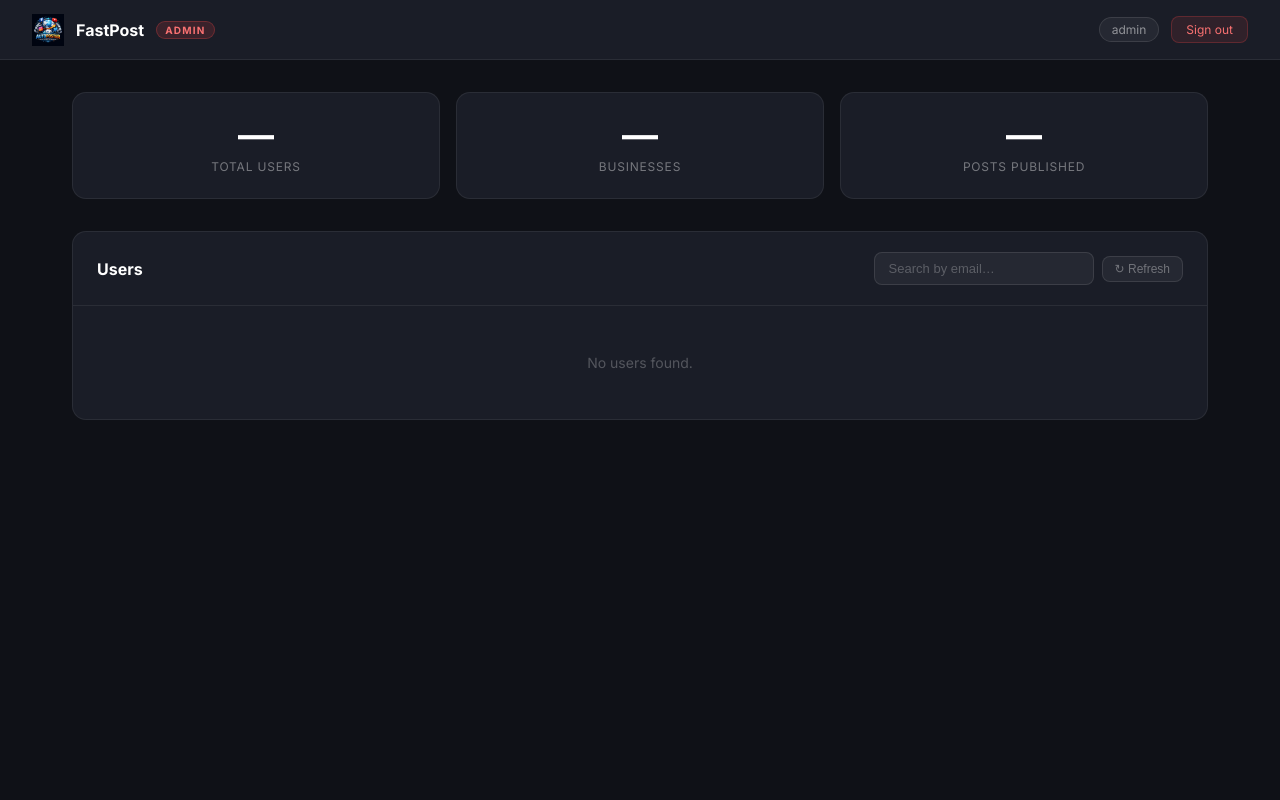
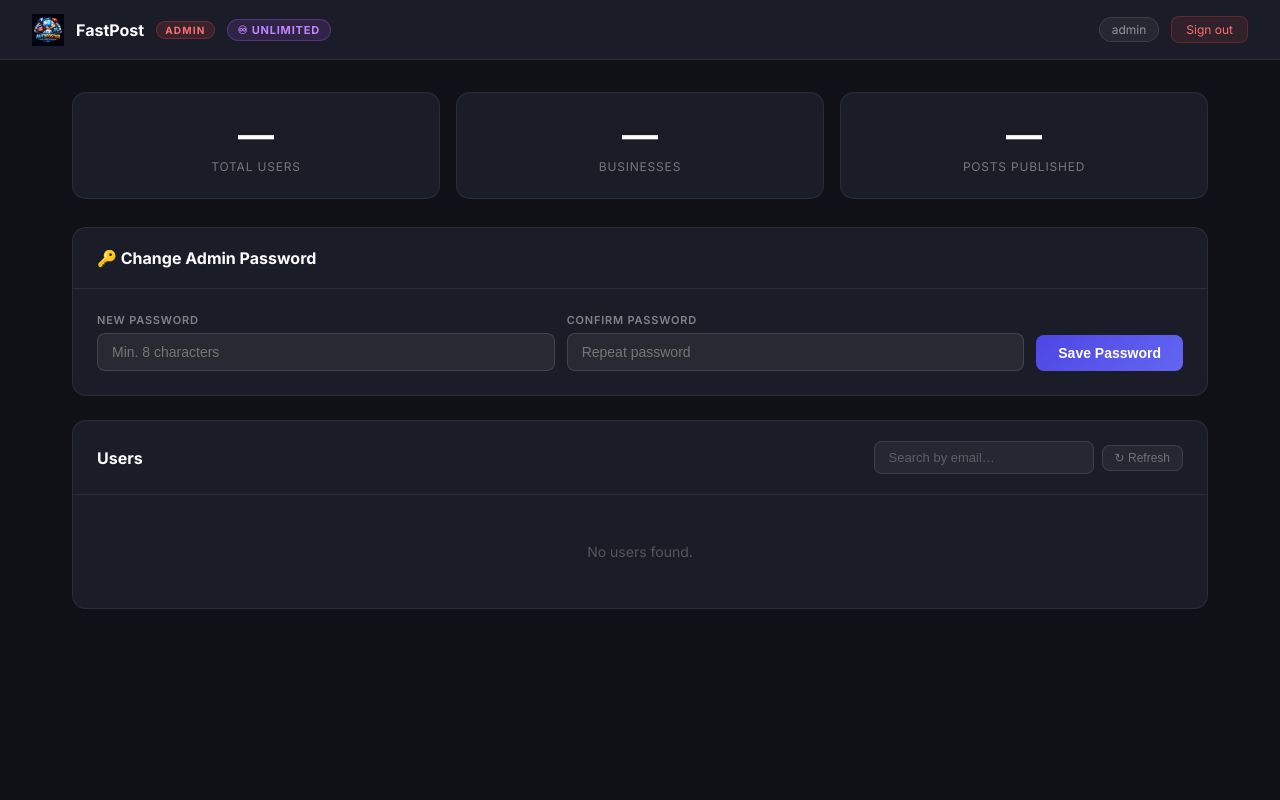
Before and after one commit to customerservice-prog/fast-post-socialv3, a Flask app: template backend/templates/admin.html in a window 1280 px wide. Run offline with Flask 3, Linux system fonts and the light colour scheme; the template is opened without the code that fills it, so the values that code supplies are empty.

Commit message:
Admin: add change-password section to dashboard + unlimited badge

```diff
--- a/backend/templates/admin.html
+++ b/backend/templates/admin.html
@@ -26,139 +26,90 @@
   .admin-topbar-logo { width: 32px; height: 32px; }
   .admin-topbar-title { font-size: 16px; font-weight: 700; color: #fff; }
   .admin-badge-small {
-    font-size: 10px;
-    font-weight: 700;
-    letter-spacing: 1.2px;
-    text-transform: uppercase;
-    background: rgba(239,68,68,0.15);
-    border: 1px solid rgba(239,68,68,0.3);
-    color: #f87171;
-    padding: 2px 8px;
-    border-radius: 12px;
+    font-size: 10px; font-weight: 700; letter-spacing: 1.2px; text-transform: uppercase;
+    background: rgba(239,68,68,0.15); border: 1px solid rgba(239,68,68,0.3); color: #f87171;
+    padding: 2px 8px; border-radius: 12px;
   }
   .admin-topbar-right { display: flex; align-items: center; gap: 12px; }
   .admin-user-pill {
-    font-size: 12px;
-    color: rgba(255,255,255,0.5);
-    background: rgba(255,255,255,0.05);
-    border: 1px solid rgba(255,255,255,0.1);
-    padding: 4px 12px;
-    border-radius: 20px;
+    font-size: 12px; color: rgba(255,255,255,0.5);
+    background: rgba(255,255,255,0.05); border: 1px solid rgba(255,255,255,0.1);
+    padding: 4px 12px; border-radius: 20px;
   }
   .btn-logout {
-    font-size: 12px;
-    color: #f87171;
-    background: rgba(239,68,68,0.1);
-    border: 1px solid rgba(239,68,68,0.25);
-    padding: 5px 14px;
-    border-radius: 8px;
-    cursor: pointer;
-    text-decoration: none;
-    transition: background 0.2s;
+    font-size: 12px; color: #f87171; background: rgba(239,68,68,0.1);
+    border: 1px solid rgba(239,68,68,0.25); padding: 5px 14px; border-radius: 8px;
+    cursor: pointer; text-decoration: none; transition: background 0.2s;
   }
   .btn-logout:hover { background: rgba(239,68,68,0.2); }
-
-  /* ── Main body ── */
   .admin-body { padding: 32px; max-width: 1200px; margin: 0 auto; }
 
   /* ── Stats ── */
   .admin-stats-grid {
-    display: grid;
-    grid-template-columns: repeat(auto-fit, minmax(180px, 1fr));
-    gap: 16px;
-    margin-bottom: 32px;
+    display: grid; grid-template-columns: repeat(auto-fit, minmax(180px, 1fr));
+    gap: 16px; margin-bottom: 28px;
   }
   .admin-stat-card {
-    background: #1a1d27;
-    border: 1px solid rgba(255,255,255,0.07);
-    border-radius: 14px;
-    padding: 24px 20px;
-    text-align: center;
+    background: #1a1d27; border: 1px solid rgba(255,255,255,0.07);
+    border-radius: 14px; padding: 24px 20px; text-align: center;
   }
-  .admin-stat-num {
-    font-size: 36px;
-    font-weight: 800;
-    color: #fff;
-    line-height: 1;
+  .admin-stat-num { font-size: 36px; font-weight: 800; color: #fff; line-height: 1; }
+  .admin-stat-label { font-size: 12px; color: rgba(255,255,255,0.4); text-transform: uppercase; letter-spacing: 0.8px; margin-top: 6px; }
+
+  /* ── Sections ── */
+  .admin-section {
+    background: #1a1d27; border: 1px solid rgba(255,255,255,0.07);
+    border-radius: 14px; overflow: hidden; margin-bottom: 24px;
   }
-  .admin-stat-label {
-    font-size: 12px;
-    color: rgba(255,255,255,0.4);
-    text-transform: uppercase;
-    letter-spacing: 0.8px;
-    margin-top: 6px;
+  .admin-section-header {
+    padding: 20px 24px; border-bottom: 1px solid rgba(255,255,255,0.07);
+    display: flex; align-items: center; justify-content: space-between; flex-wrap: wrap; gap: 12px;
   }
+  .admin-section-header h2 { font-size: 16px; font-weight: 700; color: #fff; margin: 0; }
+
+  /* ── Change-password card ── */
+  .pw-card { padding: 24px; }
+  .pw-row { display: flex; gap: 12px; align-items: flex-end; flex-wrap: wrap; }
+  .pw-group { display: flex; flex-direction: column; gap: 6px; flex: 1; min-width: 200px; }
+  .pw-group label { font-size: 11px; font-weight: 600; color: rgba(255,255,255,0.45); text-transform: uppercase; letter-spacing: 0.8px; }
+  .pw-input {
+    padding: 10px 14px; background: rgba(255,255,255,0.06); border: 1px solid rgba(255,255,255,0.12);
+    border-radius: 8px; color: #fff; font-size: 14px; outline: none; transition: border-color 0.2s;
+  }
+  .pw-input:focus { border-color: rgba(99,102,241,0.5); }
+  .btn-pw-save {
+    padding: 10px 22px; background: linear-gradient(135deg,#4f46e5,#6366f1);
+    color: #fff; border: none; border-radius: 8px; font-size: 14px; font-weight: 700;
+    cursor: pointer; white-space: nowrap; transition: opacity 0.2s;
+  }
+  .btn-pw-save:disabled { opacity: 0.5; cursor: not-allowed; }
+  .pw-msg { font-size: 13px; margin-top: 10px; padding: 8px 12px; border-radius: 7px; display: none; }
+  .pw-msg.ok  { background: rgba(16,185,129,0.12); border: 1px solid rgba(16,185,129,0.25); color: #6ee7b7; }
+  .pw-msg.err { background: rgba(239,68,68,0.12);  border: 1px solid rgba(239,68,68,0.25);  color: #fca5a5; }
 
   /* ── Users table ── */
-  .admin-section {
-    background: #1a1d27;
-    border: 1px solid rgba(255,255,255,0.07);
-    border-radius: 14px;
-    overflow: hidden;
-  }
-  .admin-section-header {
-    padding: 20px 24px;
-    border-bottom: 1px solid rgba(255,255,255,0.07);
-    display: flex;
-    align-items: center;
-    justify-content: space-between;
-    flex-wrap: wrap;
-    gap: 12px;
-  }
-  .admin-section-header h2 {
-    font-size: 16px;
-    font-weight: 700;
-    color: #fff;
-    margin: 0;
-  }
   .admin-search {
-    padding: 8px 14px;
-    background: rgba(255,255,255,0.05);
-    border: 1px solid rgba(255,255,255,0.1);
-    border-radius: 8px;
-    color: #fff;
-    font-size: 13px;
-    outline: none;
-    width: 220px;
-    transition: border-color 0.2s;
+    padding: 8px 14px; background: rgba(255,255,255,0.05); border: 1px solid rgba(255,255,255,0.1);
+    border-radius: 8px; color: #fff; font-size: 13px; outline: none; width: 220px; transition: border-color 0.2s;
   }
   .admin-search:focus { border-color: rgba(99,102,241,0.5); }
   .admin-search::placeholder { color: rgba(255,255,255,0.25); }
-
-  table.admin-table {
-    width: 100%;
-    border-collapse: collapse;
-    font-size: 13px;
-  }
+  table.admin-table { width: 100%; border-collapse: collapse; font-size: 13px; }
   .admin-table th {
-    padding: 10px 16px;
-    text-align: left;
-    font-size: 11px;
-    font-weight: 600;
-    color: rgba(255,255,255,0.4);
-    text-transform: uppercase;
-    letter-spacing: 0.7px;
-    background: rgba(255,255,255,0.03);
-    border-bottom: 1px solid rgba(255,255,255,0.06);
+    padding: 10px 16px; text-align: left; font-size: 11px; font-weight: 600;
+    color: rgba(255,255,255,0.4); text-transform: uppercase; letter-spacing: 0.7px;
+    background: rgba(255,255,255,0.03); border-bottom: 1px solid rgba(255,255,255,0.06);
   }
   .admin-table td {
-    padding: 12px 16px;
-    border-bottom: 1px solid rgba(255,255,255,0.05);
-    color: #cbd5e1;
-    vertical-align: middle;
+    padding: 12px 16px; border-bottom: 1px solid rgba(255,255,255,0.05);
+    color: #cbd5e1; vertical-align: middle;
   }
   .admin-table tr:last-child td { border-bottom: none; }
   .admin-table tr:hover td { background: rgba(255,255,255,0.02); }
   .admin-table td .email-cell { color: #fff; font-weight: 500; }
-
   .plan-badge {
-    display: inline-block;
-    font-size: 10px;
-    font-weight: 700;
-    text-transform: uppercase;
-    letter-spacing: 0.8px;
-    padding: 3px 8px;
-    border-radius: 6px;
+    display: inline-block; font-size: 10px; font-weight: 700; text-transform: uppercase;
+    letter-spacing: 0.8px; padding: 3px 8px; border-radius: 6px;
   }
   .plan-trial    { background: rgba(156,163,175,0.15); color: #9ca3af; border: 1px solid rgba(156,163,175,0.25); }
   .plan-starter  { background: rgba(59,130,246,0.15);  color: #60a5fa; border: 1px solid rgba(59,130,246,0.25); }
@@ -166,54 +117,32 @@
   .plan-agency   { background: rgba(168,85,247,0.15);  color: #c084fc; border: 1px solid rgba(168,85,247,0.25); }
   .plan-active   { background: rgba(16,185,129,0.12);  color: #6ee7b7; border: 1px solid rgba(16,185,129,0.2); }
   .plan-inactive { background: rgba(239,68,68,0.12);   color: #fca5a5; border: 1px solid rgba(239,68,68,0.2); }
-
   .admin-select {
-    padding: 5px 8px;
-    background: rgba(255,255,255,0.07);
-    border: 1px solid rgba(255,255,255,0.12);
-    border-radius: 6px;
-    color: #fff;
-    font-size: 12px;
-    outline: none;
-    cursor: pointer;
+    padding: 5px 8px; background: rgba(255,255,255,0.07); border: 1px solid rgba(255,255,255,0.12);
+    border-radius: 6px; color: #fff; font-size: 12px; outline: none; cursor: pointer;
   }
   .btn-apply {
-    padding: 5px 12px;
-    background: rgba(99,102,241,0.2);
-    border: 1px solid rgba(99,102,241,0.3);
-    color: #818cf8;
-    border-radius: 6px;
-    font-size: 12px;
-    font-weight: 600;
-    cursor: pointer;
-    transition: background 0.2s;
-    white-space: nowrap;
+    padding: 5px 12px; background: rgba(99,102,241,0.2); border: 1px solid rgba(99,102,241,0.3);
+    color: #818cf8; border-radius: 6px; font-size: 12px; font-weight: 600; cursor: pointer;
+    transition: background 0.2s; white-space: nowrap;
   }
   .btn-apply:hover { background: rgba(99,102,241,0.35); }
   .btn-apply.saving { opacity: 0.6; cursor: not-allowed; }
-
-  .no-results {
-    text-align: center;
-    padding: 48px;
-    color: rgba(255,255,255,0.25);
-    font-size: 14px;
-  }
+  .no-results { text-align: center; padding: 48px; color: rgba(255,255,255,0.25); font-size: 14px; }
   .admin-refresh {
-    font-size: 12px;
-    color: rgba(255,255,255,0.35);
-    cursor: pointer;
-    background: rgba(255,255,255,0.05);
-    border: 1px solid rgba(255,255,255,0.1);
-    padding: 5px 12px;
-    border-radius: 8px;
-    transition: background 0.2s;
+    font-size: 12px; color: rgba(255,255,255,0.35); cursor: pointer;
+    background: rgba(255,255,255,0.05); border: 1px solid rgba(255,255,255,0.1);
+    padding: 5px 12px; border-radius: 8px; transition: background 0.2s;
   }
   .admin-refresh:hover { background: rgba(255,255,255,0.1); color: #fff; }
-  .admin-loading {
-    text-align: center;
-    padding: 48px;
-    color: rgba(255,255,255,0.3);
-    font-size: 14px;
+  .admin-loading { text-align: center; padding: 48px; color: rgba(255,255,255,0.3); font-size: 14px; }
+
+  /* ── Unlimited badge ── */
+  .unlimited-badge {
+    display: inline-flex; align-items: center; gap: 5px;
+    font-size: 11px; font-weight: 700; letter-spacing: 0.8px; text-transform: uppercase;
+    background: rgba(168,85,247,0.15); border: 1px solid rgba(168,85,247,0.3); color: #c084fc;
+    padding: 3px 10px; border-radius: 12px;
   }
 </style>
 
@@ -224,6 +153,7 @@
       <img src="/assets/autoposter-logo.png" alt="FastPost" class="admin-topbar-logo" />
       <span class="admin-topbar-title">FastPost</span>
       <span class="admin-badge-small">Admin</span>
+      <span class="unlimited-badge">♾ Unlimited</span>
     </div>
     <div class="admin-topbar-right">
       <span class="admin-user-pill" id="adminEmailPill">Loading…</span>
@@ -231,14 +161,34 @@
     </div>
   </div>
 
-  <!-- Body -->
   <div class="admin-body">
 
-    <!-- Stats row -->
+    <!-- Stats -->
     <div class="admin-stats-grid" id="statsGrid">
-      <div class="admin-stat-card"><div class="admin-stat-num">—</div><div class="admin-stat-label">Total Users</div></div>
-      <div class="admin-stat-card"><div class="admin-stat-num">—</div><div class="admin-stat-label">Businesses</div></div>
-      <div class="admin-stat-card"><div class="admin-stat-num">—</div><div class="admin-stat-label">Posts Published</div></div>
+      <div class="admin-stat-card"><div class="admin-stat-num" id="s-users">—</div><div class="admin-stat-label">Total Users</div></div>
+      <div class="admin-stat-card"><div class="admin-stat-num" id="s-biz">—</div><div class="admin-stat-label">Businesses</div></div>
+      <div class="admin-stat-card"><div class="admin-stat-num" id="s-posts">—</div><div class="admin-stat-label">Posts Published</div></div>
+    </div>
+
+    <!-- Change Password -->
+    <div class="admin-section">
+      <div class="admin-section-header">
+        <h2>🔑 Change Admin Password</h2>
+      </div>
+      <div class="pw-card">
+        <div class="pw-row">
+          <div class="pw-group">
+            <label for="newPw">New password</label>
+            <input type="password" id="newPw" class="pw-input" placeholder="Min. 8 characters" autocomplete="new-password" />
+          </div>
+          <div class="pw-group">
+            <label for="confirmPw">Confirm password</label>
+            <input type="password" id="confirmPw" class="pw-input" placeholder="Repeat password" autocomplete="new-password" />
+          </div>
+          <button class="btn-pw-save" id="savePwBtn">Save Password</button>
+        </div>
+        <div class="pw-msg" id="pwMsg"></div>
+      </div>
     </div>
 
     <!-- Users table -->
@@ -255,12 +205,13 @@
       </div>
     </div>
 
-  </div><!-- /admin-body -->
-</div><!-- /admin-shell -->
+  </div>
+</div>
 
 <script>
 let allUsers = [];
 
+// ── Load summary data ──
 async function loadData() {
   const res = await fetch('/api/admin/summary', { credentials: 'include' });
   if (res.status === 403) {
@@ -268,48 +219,29 @@ async function loadData() {
     return;
   }
   const data = await res.json();
-
-  // Update pill
   document.getElementById('adminEmailPill').textContent = data.admin_email || 'admin';
-
-  // Stats
-  const statNums = document.querySelectorAll('.admin-stat-num');
-  if (statNums[0]) statNums[0].textContent = data.total_users ?? '—';
-  if (statNums[1]) statNums[1].textContent = data.total_accounts ?? '—';
-  if (statNums[2]) statNums[2].textContent = data.total_published_posts ?? '—';
-
+  document.getElementById('s-users').textContent = data.total_users ?? '—';
+  document.getElementById('s-biz').textContent   = data.total_accounts ?? '—';
+  document.getElementById('s-posts').textContent = data.total_published_posts ?? '—';
   allUsers = data.users || [];
   renderTable(allUsers);
 }
 
+// ── Table rendering ──
 function planClass(p) {
-  const m = { trial: 'plan-trial', starter: 'plan-starter', growth: 'plan-growth', agency: 'plan-agency' };
-  return m[p] || 'plan-trial';
+  return { trial:'plan-trial', starter:'plan-starter', growth:'plan-growth', agency:'plan-agency' }[p] || 'plan-trial';
 }
-function statusClass(s) {
-  return s === 'active' ? 'plan-active' : 'plan-inactive';
-}
+function statusClass(s) { return s === 'active' ? 'plan-active' : 'plan-inactive'; }
 
 function renderTable(users) {
   const wrap = document.getElementById('tableWrap');
-  if (!users.length) {
-    wrap.innerHTML = '<div class="no-results">No users found.</div>';
-    return;
-  }
+  if (!users.length) { wrap.innerHTML = '<div class="no-results">No users found.</div>'; return; }
   wrap.innerHTML = `
     <table class="admin-table">
-      <thead>
-        <tr>
-          <th>Email</th>
-          <th>Joined</th>
-          <th>Plan</th>
-          <th>Status</th>
-          <th>Change Plan</th>
-          <th>Apply</th>
-        </tr>
-      </thead>
-      <tbody>
-        ${users.map(u => {
+      <thead><tr>
+        <th>Email</th><th>Joined</th><th>Plan</th><th>Status</th><th>Change Plan</th><th>Apply</th>
+      </tr></thead>
+      <tbody>${users.map(u => {
         const pc = u.plan_code || 'trial';
         const ss = u.subscription_status || 'inactive';
         const joined = u.created_at ? new Date(u.created_at).toLocaleDateString() : '—';
@@ -320,28 +252,20 @@ function renderTable(users) {
           <td><span class="plan-badge ${statusClass(ss)}">${ss}</span></td>
           <td>
             <select class="admin-select" data-uid="${u.id}">
-                ${['trial','starter','growth','agency'].map(v => `<option value="${v}"${pc===v?' selected':''}>${v.charAt(0).toUpperCase()+v.slice(1)}</option>`).join('')}
+              ${['trial','starter','growth','agency'].map(v=>`<option value="${v}"${pc===v?' selected':''}>${v.charAt(0).toUpperCase()+v.slice(1)}</option>`).join('')}
             </select>
           </td>
-            <td>
-              <button class="btn-apply" data-uid="${u.id}">Apply</button>
-            </td>
+          <td><button class="btn-apply" data-uid="${u.id}">Apply</button></td>
         </tr>`;
-        }).join('')}
-      </tbody>
-    </table>
-  `;
-
+      }).join('')}</tbody>
+    </table>`;
   wrap.querySelectorAll('.btn-apply').forEach(btn => {
     btn.addEventListener('click', async () => {
       const uid = btn.getAttribute('data-uid');
       const sel = wrap.querySelector(`select[data-uid="${uid}"]`);
-      btn.textContent = '…';
-      btn.classList.add('saving');
-      btn.disabled = true;
+      btn.textContent = '…'; btn.classList.add('saving'); btn.disabled = true;
       await fetch(`/api/admin/users/${uid}/subscription`, {
-        method: 'POST',
-        credentials: 'include',
+        method: 'POST', credentials: 'include',
         headers: { 'Content-Type': 'application/json' },
         body: JSON.stringify({ plan_code: sel.value, subscription_status: 'active' }),
       });
@@ -350,25 +274,70 @@ function renderTable(users) {
   });
 }
 
-// Search
+// ── Search ──
 document.getElementById('userSearch').addEventListener('input', function() {
   const q = this.value.trim().toLowerCase();
   renderTable(q ? allUsers.filter(u => u.email.toLowerCase().includes(q)) : allUsers);
 });
 
-// Refresh
+// ── Refresh ──
 document.getElementById('refreshBtn').addEventListener('click', () => {
   document.getElementById('tableWrap').innerHTML = '<div class="admin-loading">Refreshing…</div>';
   loadData();
 });
 
-// Logout
+// ── Logout ──
 document.getElementById('logoutBtn').addEventListener('click', async (e) => {
   e.preventDefault();
   await fetch('/api/auth/logout', { method: 'POST', credentials: 'include' });
   window.location.href = '/admin/login';
 });
 
+// ── Change Password ──
+document.getElementById('savePwBtn').addEventListener('click', async () => {
+  const newPw      = document.getElementById('newPw').value;
+  const confirmPw  = document.getElementById('confirmPw').value;
+  const msg        = document.getElementById('pwMsg');
+  const btn        = document.getElementById('savePwBtn');
+
+  msg.style.display = 'none';
+  msg.className = 'pw-msg';
+
+  if (newPw.length < 8) {
+    msg.textContent = 'Password must be at least 8 characters.';
+    msg.className = 'pw-msg err'; msg.style.display = 'block'; return;
+  }
+  if (newPw !== confirmPw) {
+    msg.textContent = 'Passwords do not match.';
+    msg.className = 'pw-msg err'; msg.style.display = 'block'; return;
+  }
+
+  btn.textContent = 'Saving…'; btn.disabled = true;
+
+  try {
+    const res = await fetch('/api/admin/change-password', {
+      method: 'POST', credentials: 'include',
+      headers: { 'Content-Type': 'application/json' },
+      body: JSON.stringify({ new_password: newPw }),
+    });
+    const data = await res.json().catch(() => ({}));
+    if (!res.ok) {
+      msg.textContent = data.error || 'Failed to update password.';
+      msg.className = 'pw-msg err';
+    } else {
+      msg.textContent = '✓ Password updated successfully.';
+      msg.className = 'pw-msg ok';
+      document.getElementById('newPw').value = '';
+      document.getElementById('confirmPw').value = '';
+    }
+  } catch {
+    msg.textContent = 'Network error — please try again.';
+    msg.className = 'pw-msg err';
+  }
+  msg.style.display = 'block';
+  btn.textContent = 'Save Password'; btn.disabled = false;
+});
+
 loadData();
 </script>
 {% endblock %}
```
Lines whose indentation alone changed are shown as unchanged.
